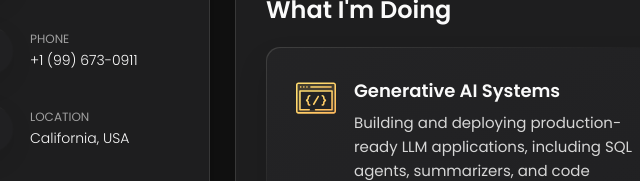
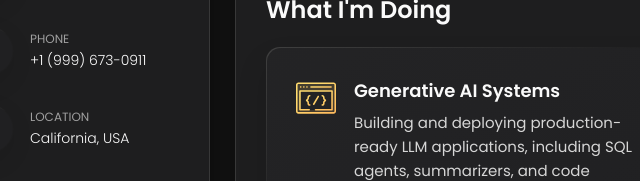
Before and after one commit to Bhanutejagiddaluru/GenAI, a plain HTML site: page index.html in a window 1280 px wide. Shown: the part 449-630 px from the top of the page, 105-745 px from the left. Drawn offline with nearby package versions, Linux system fonts and the light colour scheme.

Commit message:
Update index.html

```diff
--- a/index.html
+++ b/index.html
@@ -93,7 +93,7 @@
             <div class="contact-info">
               <p class="contact-title">Phone</p>
 
-              <a href="tel:+14086730911" class="contact-link">+1 (99) 673-0911</a>
+              <a href="tel:+14086730911" class="contact-link">+1 (999) 673-0911</a>
             </div>
 
           </li>
```
